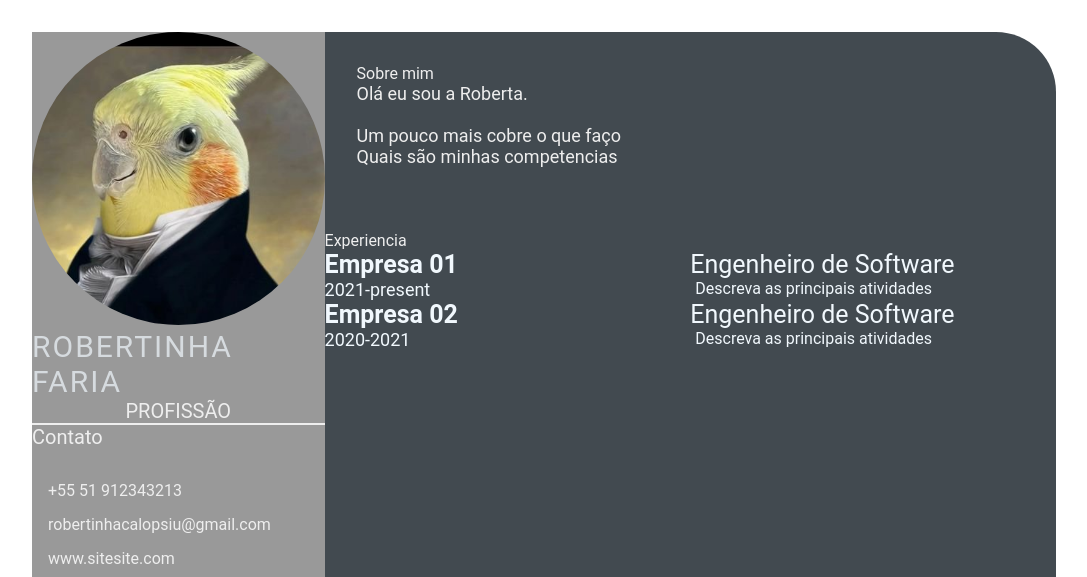
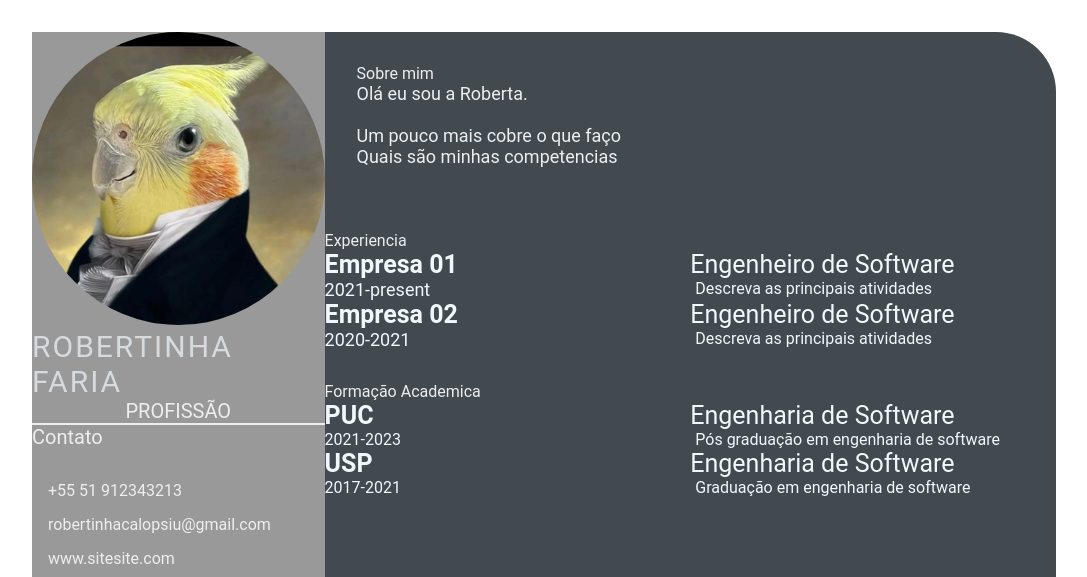
Before and after one commit to larifar/larifar.github.io, a plain HTML site: page index.html in a window 1280 px wide. Shown: the top 577 px of the page, without its empty margins (96-1183 px from the left). Drawn offline with Linux system fonts and the light colour scheme.

Commit message:
feature: add school academy (#4)

```diff
--- a/index.html
+++ b/index.html
@@ -1,5 +1,6 @@
 <!DOCTYPE html>
 <html lang="en">
+
 <head>
     <meta charset="UTF-8">
     <meta http-equiv="X-UA-Compatible" content="IE=edge">
@@ -9,6 +10,7 @@
     <link rel="stylesheet" href="style.css">
 
 </head>
+
 <body>
     <main class="resume-contents">
         <section class="left-section">
@@ -30,8 +32,12 @@
                 <div class="skills">
                     <p class="left-title">Skills</p>
                     <ul>
-                        <li><p>HTML, GIT, CSS, Github</p></li>
-                        <li><p>Linux</p></li>
+                        <li>
+                            <p>HTML, GIT, CSS, Github</p>
+                        </li>
+                        <li>
+                            <p>Linux</p>
+                        </li>
                     </ul>
                 </div>
             </section>
@@ -72,6 +78,31 @@
                     </div>
                 </div>
             </section>
+            <section class="education gap">
+                <div class="right-title">Formação Academica</div>
+                <div class="education-contents">
+                <div class="education-left">
+                    <p class="education-school-name">PUC</p>
+                    <p class="education-time-period">2021-2023</p>
+                </div>
+                <div class="education-right">
+                    <p class="education-subject">Engenharia de Software</p>
+                    <p class="education-desc">
+                        Pós graduação em engenharia de software
+                    </p>
+                </div>
+                <div class="education-left">
+                    <p class="education-school-name">USP</p>
+                    <p class="education-time-period">2017-2021</p>
+                </div>
+                <div class="education-right">
+                    <p class="education-subject">Engenharia de Software</p>
+                    <p class="education-desc">
+                        Graduação em engenharia de software
+                    </p>
+                </div>
+            </div>
+            </section>
         </section>
     </main>
 </body>
```
Lines whose indentation alone changed are shown as unchanged.
